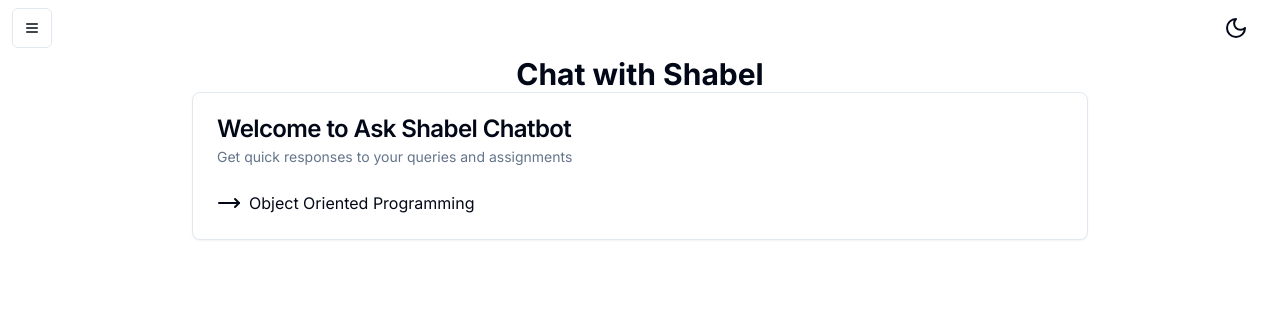
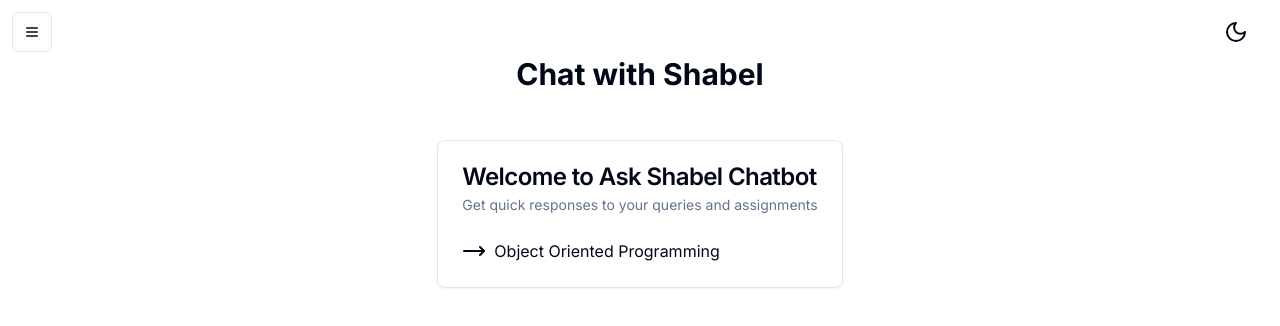
Before and after one commit to mrshabel/ask-shabel, a Next.js app: page / in a window 1280 px wide. Shown: the top 326 px of the page. Built offline with nearby package versions, Linux system fonts and the light colour scheme.

Commit message:
feat: add authentication

```diff
--- /dev/null
+++ b/app/auth/layout.jsx
@@ -0,0 +1,7 @@
+export default function layout({ children }) {
+  return (
+    <main className="min-h-screen w-full flex justify-center items-center">
+      {children}
+    </main>
+  );
+}
--- a/app/auth/login/[[...login]]/page.jsx
+++ b/app/auth/login/[[...login]]/page.jsx
@@ -0,0 +1,5 @@
+import { SignIn } from "@clerk/nextjs";
+
+export default function page() {
+  return <SignIn />;
+}
--- a/app/auth/register/[[...register]]/page.jsx
+++ b/app/auth/register/[[...register]]/page.jsx
@@ -0,0 +1,5 @@
+import { SignUp } from "@clerk/nextjs";
+
+export default function page() {
+  return <SignUp />;
+}
--- /dev/null
+++ b/app/chat/layout.jsx
@@ -0,0 +1,10 @@
+import Navbar from "@/components/main-nav";
+
+export default function layout({ children }) {
+  return (
+    <main>
+      <Navbar />
+      {children}
+    </main>
+  );
+}
--- a/app/layout.jsx
+++ b/app/layout.jsx
@@ -1,7 +1,7 @@
 import { Inter } from "next/font/google";
 import "./globals.css";
 import { ThemeProvider } from "@/components/theme-provider";
-import Navbar from "@/components/main-nav";
+import { ClerkProvider } from "@clerk/nextjs";
 
 const inter = Inter({ subsets: ["latin"] });
 
@@ -12,6 +12,7 @@ export const metadata = {
 
 export default function RootLayout({ children }) {
   return (
+    <ClerkProvider>
       <html lang="en" suppressHydrationWarning>
         <body className={inter.className}>
           <ThemeProvider
@@ -20,10 +21,10 @@ export default function RootLayout({ children }) {
             enableSystem
             disableTransitionOnChange
           >
-          <Navbar />
             {children}
           </ThemeProvider>
         </body>
       </html>
+    </ClerkProvider>
   );
 }
--- a/app/page.jsx
+++ b/app/page.jsx
@@ -1,10 +1,13 @@
+import Navbar from "@/components/main-nav";
 import WelcomeCard from "@/components/welcome-card";
 
 export default function Home() {
   return (
-    <main className="min-h-screen w-full pt-[7vh] sm:px-[10vw] md:px-[15vw] ">
+    <main className="h-screen w-full pt-[7vh] ">
+      <Navbar />
+
       <h1 className="text-center text-3xl font-bold">Chat with Shabel</h1>
-      <section className="">
+      <section className="my-8 sm:my-12 flex justify-center">
         <WelcomeCard />
       </section>
     </main>
--- a/components/main-nav.jsx
+++ b/components/main-nav.jsx
@@ -1,14 +1,16 @@
 import Link from "next/link";
 import Sidebar from "./sidebar";
 import ThemeToggle from "./theme-toggle";
+import { UserButton } from "@clerk/nextjs";
 
 export default function Navbar() {
   return (
-    <nav className="fixed w-screen z-[50] nav-container h-[7vh]">
+    <nav className="fixed top-0 py-1 w-screen z-[50] nav-container h-[7vh]">
       <div className="flex items-center justify-between px-3 py-2 w-full">
         <Sidebar />
 
-        <div className="px-3">
+        <div className="px-3 flex items-center gap-2 ">
+          <UserButton afterSignOutUrl="/" />
           <ThemeToggle />
         </div>
       </div>
--- a/components/welcome-card.jsx
+++ b/components/welcome-card.jsx
@@ -20,7 +20,7 @@ export default function WelcomeCard() {
       <CardContent>
         <div className="flex items-center gap-2">
           <MoveRight />
-          <Link href="/" className="hover:underline-offset-2">
+          <Link href="/chat" className="hover:underline-offset-2">
             Object Oriented Programming
           </Link>
         </div>
--- a/package.json
+++ b/package.json
@@ -9,6 +9,8 @@
     "lint": "next lint"
   },
   "dependencies": {
+    "@clerk/nextjs": "^4.27.1",
+    "@clerk/themes": "^1.7.9",
     "@hookform/resolvers": "^3.3.2",
     "@radix-ui/react-dialog": "^1.0.5",
     "@radix-ui/react-label": "^2.0.2",
```
Also changed, not shown: middleware.js (added, +10 -0 lines), 1 other file (tests, documents, lock files or other folders). Lines whose indentation alone changed are shown as unchanged.
